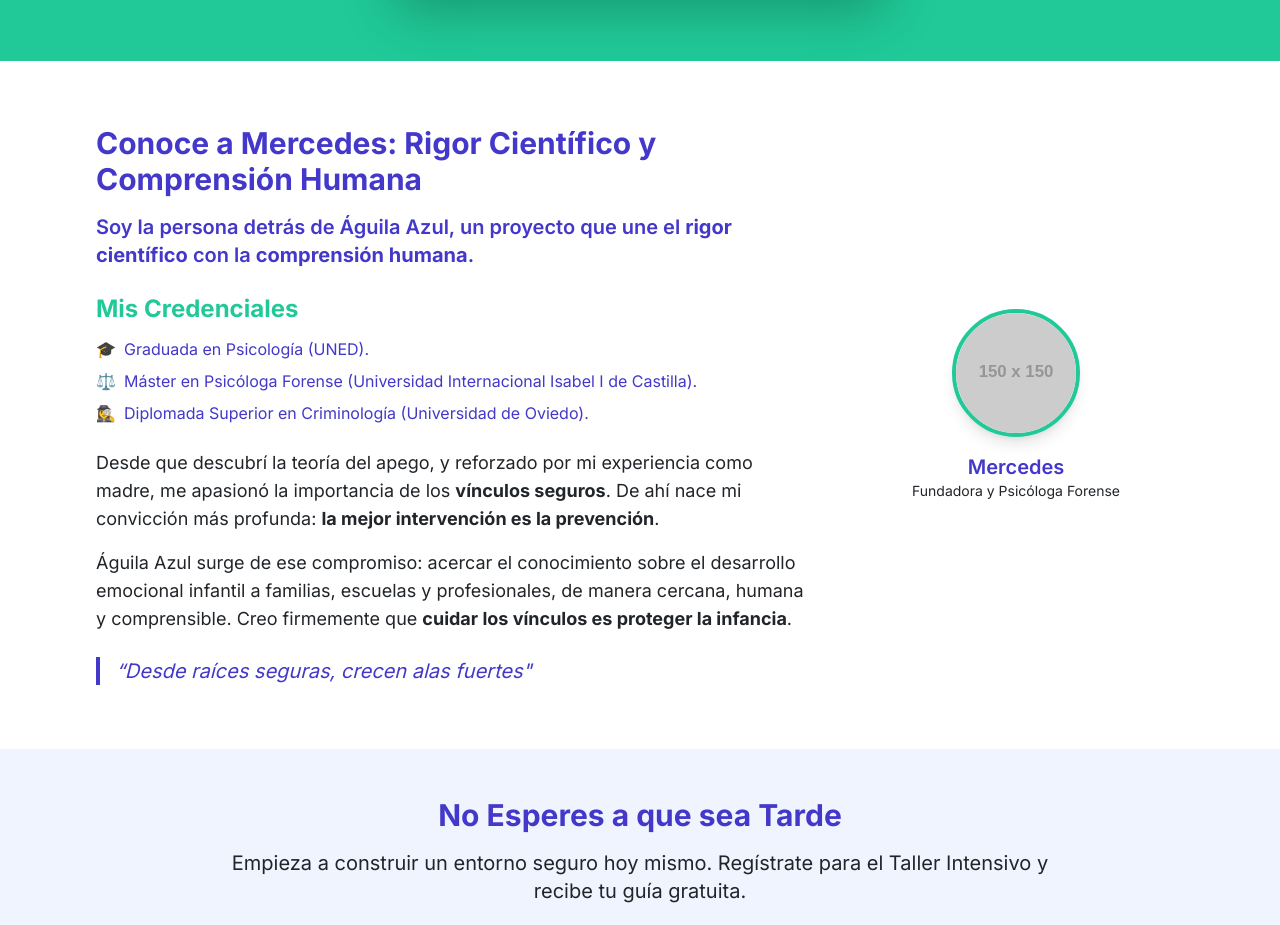
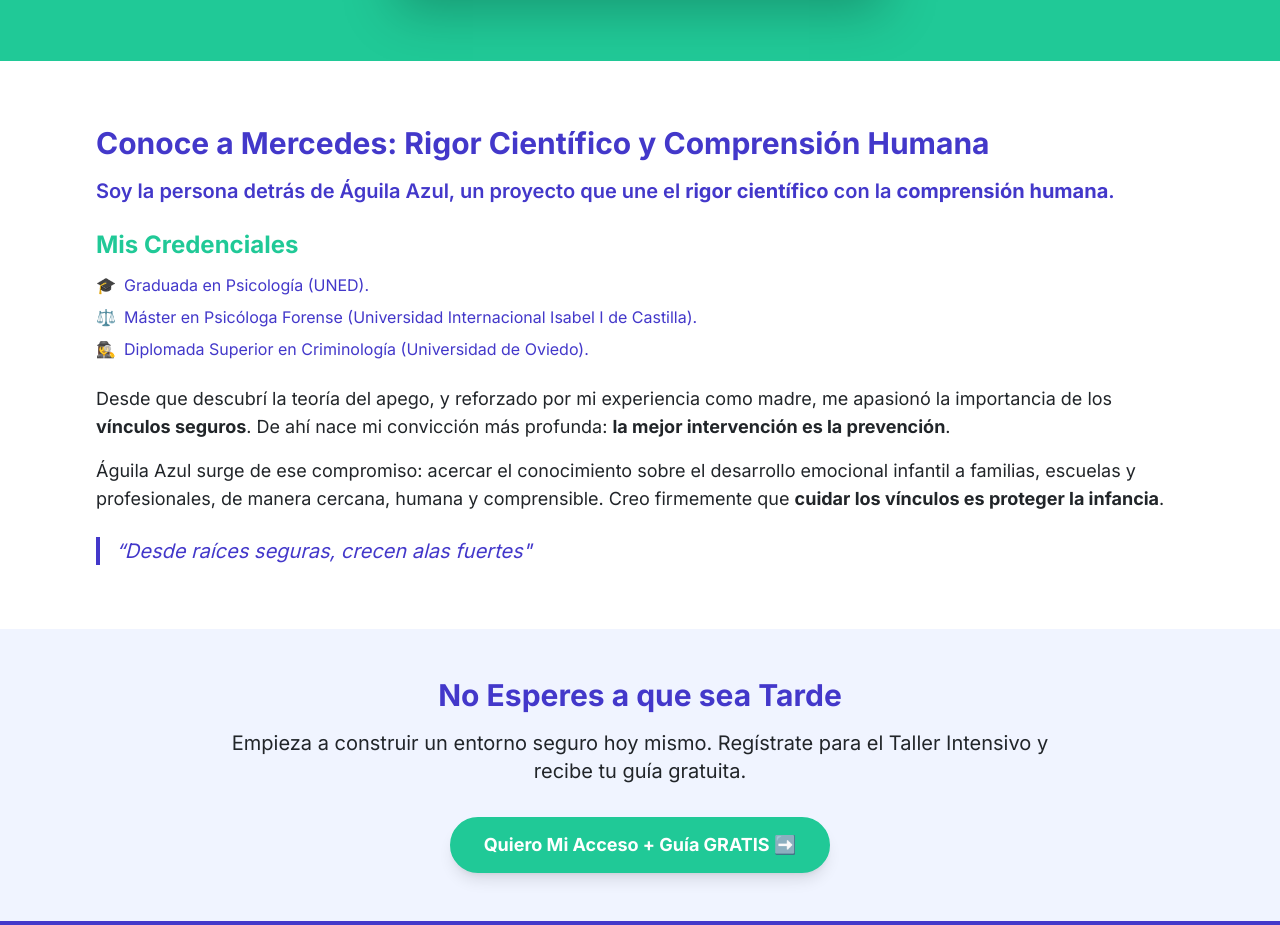
Before and after one commit to aguilaazulpsicologia/aguila, a plain HTML site: page index.html in a window 1280 px wide. Shown: the part 3271-4196 px from the top of the page. Drawn offline with nearby package versions, Linux system fonts and the light colour scheme.

Commit message:
Update index.html

```diff
--- a/index.html
+++ b/index.html
@@ -328,7 +328,7 @@
             <div id="success-message" class="hidden max-w-lg mx-auto bg-primary p-8 rounded-xl shadow-2xl mt-6 text-white">
                 <p class="text-2xl font-bold mb-3">¡Registro Confirmado!</p>
                 <p class="text-lg mb-6">Hemos asegurado tu plaza. Ahora, descarga tu guía exclusiva al instante:</p>
-                <!-- NUEVO: Enlace de Descarga de Guía (Reemplaza el '#' por el enlace de tu PDF) -->
+                <!-- Enlace de Descarga de Guía (Reemplaza el '#' por el enlace de tu PDF) -->
                 <a href="#" id="guide-download-link" class="btn-base bg-accent text-white px-8 py-3 text-lg rounded-full font-bold inline-block shadow-lg hover:bg-teal-400">
                     ⬇️ Descargar Guía GRATIS Ahora
                 </a>
@@ -338,9 +338,11 @@
     </section>
 
     <!-- Sección de Confianza / La Experta (Fondo Blanco, revertido) --><section class="py-16 bg-fondo-claro text-oscuro">
-        <div class="max-w-6xl mx-auto px-4 sm:px-6 lg:px-8 grid grid-cols-1 lg:grid-cols-3 gap-10 items-center">
+        <!-- Se ha cambiado la cuadrícula a grid-cols-1 para que el contenido de texto ocupe todo el ancho -->
+        <div class="max-w-6xl mx-auto px-4 sm:px-6 lg:px-8 grid grid-cols-1 gap-10 items-center">
 
-            <div class="lg:col-span-2">
+            <!-- Este div ahora ocupará el 100% del ancho en escritorio (antes lg:col-span-2) -->
+            <div>
                 <h3 class="text-3xl font-bold text-primary mb-4">Conoce a Mercedes: Rigor Científico y Comprensión Humana</h3>
                 <p class="text-xl font-semibold text-primary mb-4">
                     Soy la persona detrás de Águila Azul, un proyecto que une el <strong>rigor científico</strong> con la <strong>comprensión humana</strong>.
@@ -365,15 +367,7 @@
                 </div>
             </div>
 
-            <div class="flex flex-col items-center">
-                <!-- Imagen de la experta (Borde en Accent/Teal) --><img
-                    src="https://placehold.co/150x150/4338CA/FFFFFF?text=Mercedes"
-                    alt="Retrato profesional de Mercedes, Fundadora."
-                    class="w-32 h-32 object-cover rounded-full border-4 border-accent shadow-lg"
-                >
-                <!-- Texto en color primario --><p class="mt-4 text-center text-xl font-semibold text-primary">Mercedes</p>
-                <p class="text-center text-sm text-oscuro">Fundadora y Psicóloga Forense</p>
-            </div>
+            <!-- EL RETRATO PROFESIONAL HA SIDO ELIMINADO DE ESTA SECCIÓN -->
         </div>
     </section>
 
```
